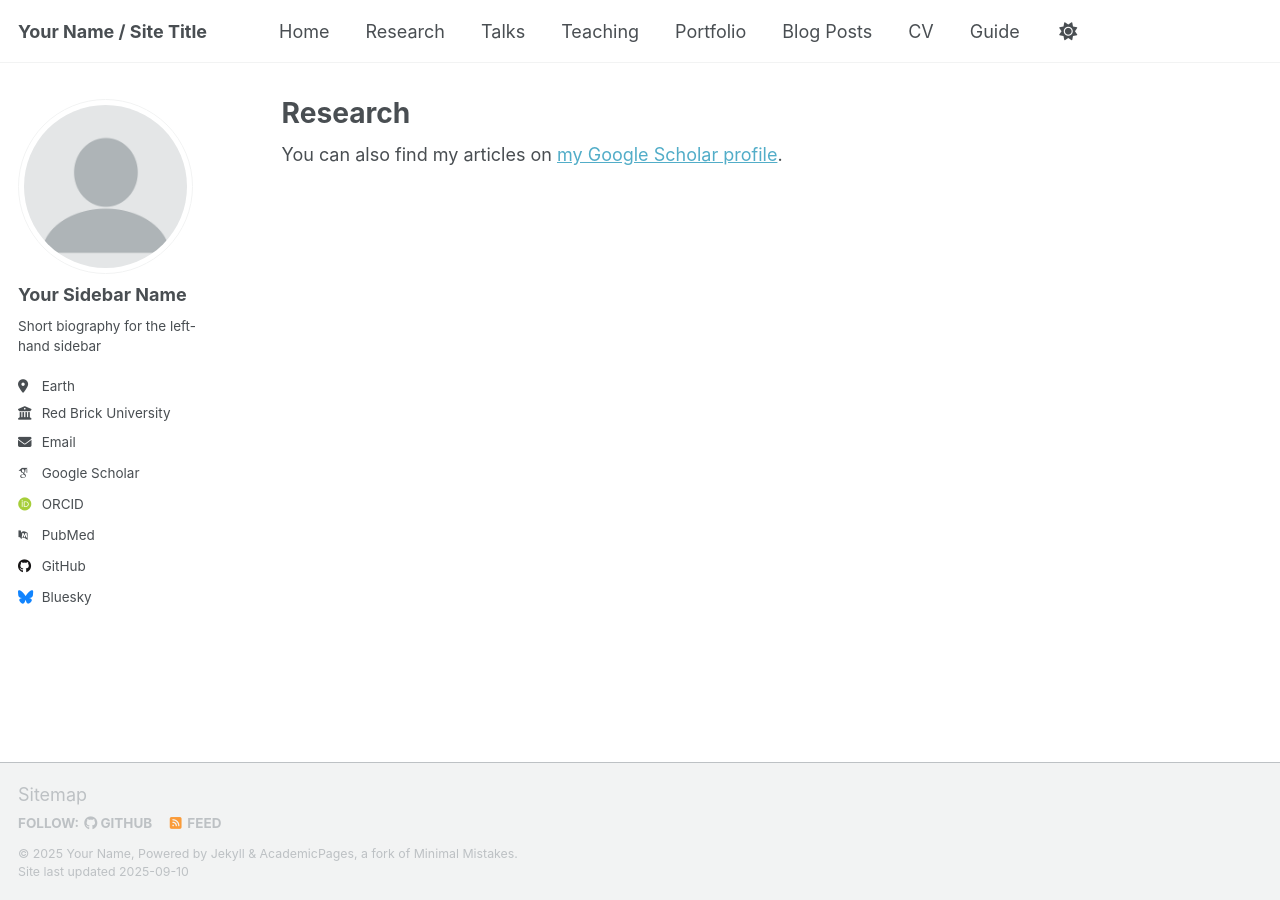
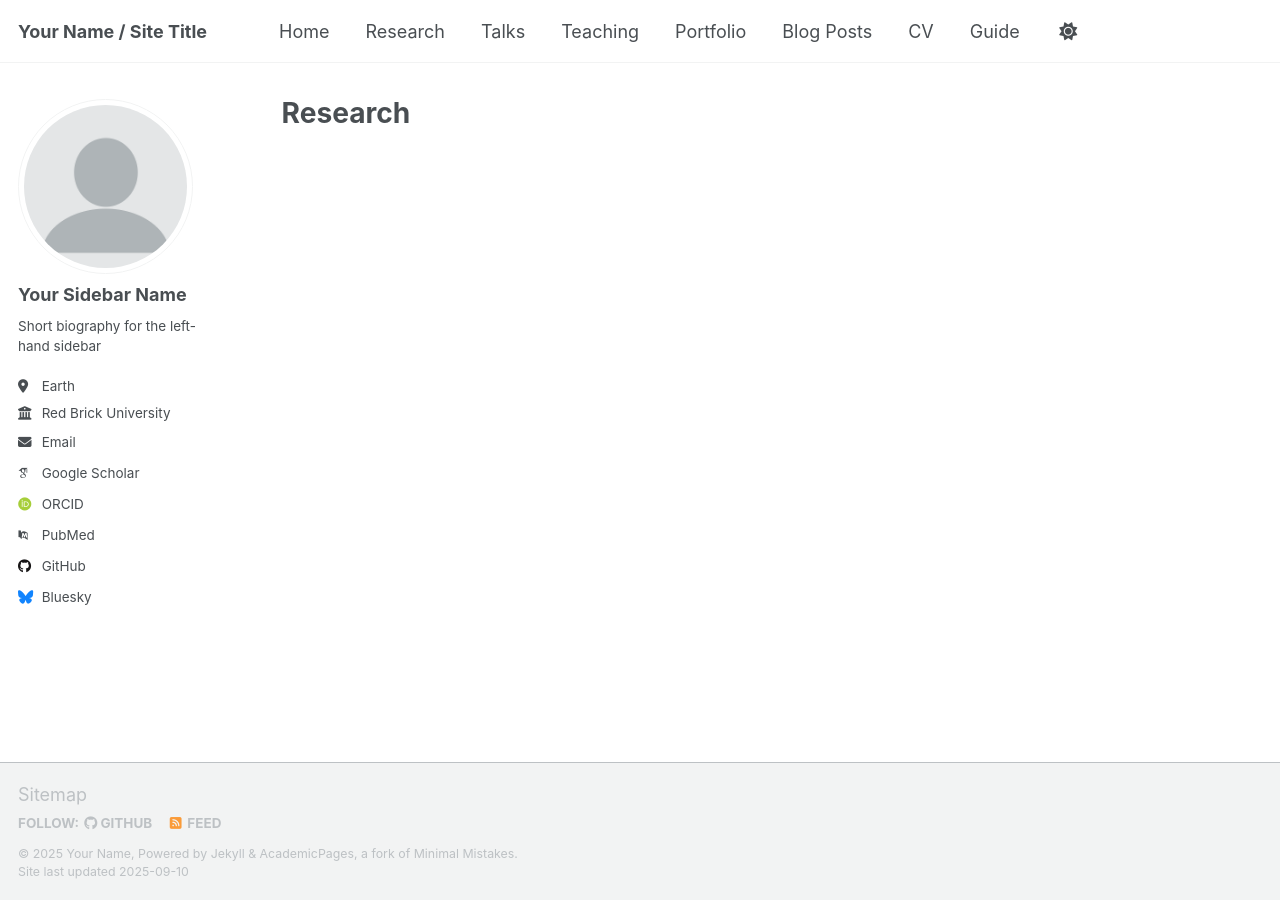
Before and after one commit to zhejun-qiu/zhejun-qiu.github.io, a Jekyll site: the page built from _pages/research.md, in a window 1280 px wide. Built offline with Jekyll 4.4.1, drawn with Linux system fonts in a browser that asks for light colours; some web fonts are replaced; a script that is not in the unit is left out.

Commit message:
Update research.md

```diff
--- a/_pages/research.md
+++ b/_pages/research.md
@@ -5,21 +5,14 @@ permalink: /research/
 author_profile: true
 ---
 
-{% if site.author.googlescholar %}
-  <div class="wordwrap">You can also find my articles on <a href="{{site.author.googlescholar}}">my Google Scholar profile</a>.</div>
-{% endif %}
-
 {% include base_path %}
 
 {% if site.publication_category %}
-  {% for category in site.publication_category  %}
+  {% for category in site.publication_category %}
     {% assign title_shown = false %}
     {% for post in site.publications reversed %}
       {% if post.category != category[0] %}{% continue %}{% endif %}
-      {% unless title_shown %}
-        <h2>{{ category[1].title }}</h2><hr />
-        {% assign title_shown = true %}
-      {% endunless %}
+      {% unless title_shown %}<h2>{{ category[1].title }}</h2><hr />{% assign title_shown = true %}{% endunless %}
       {% include archive-single.html %}
     {% endfor %}
   {% endfor %}
```
